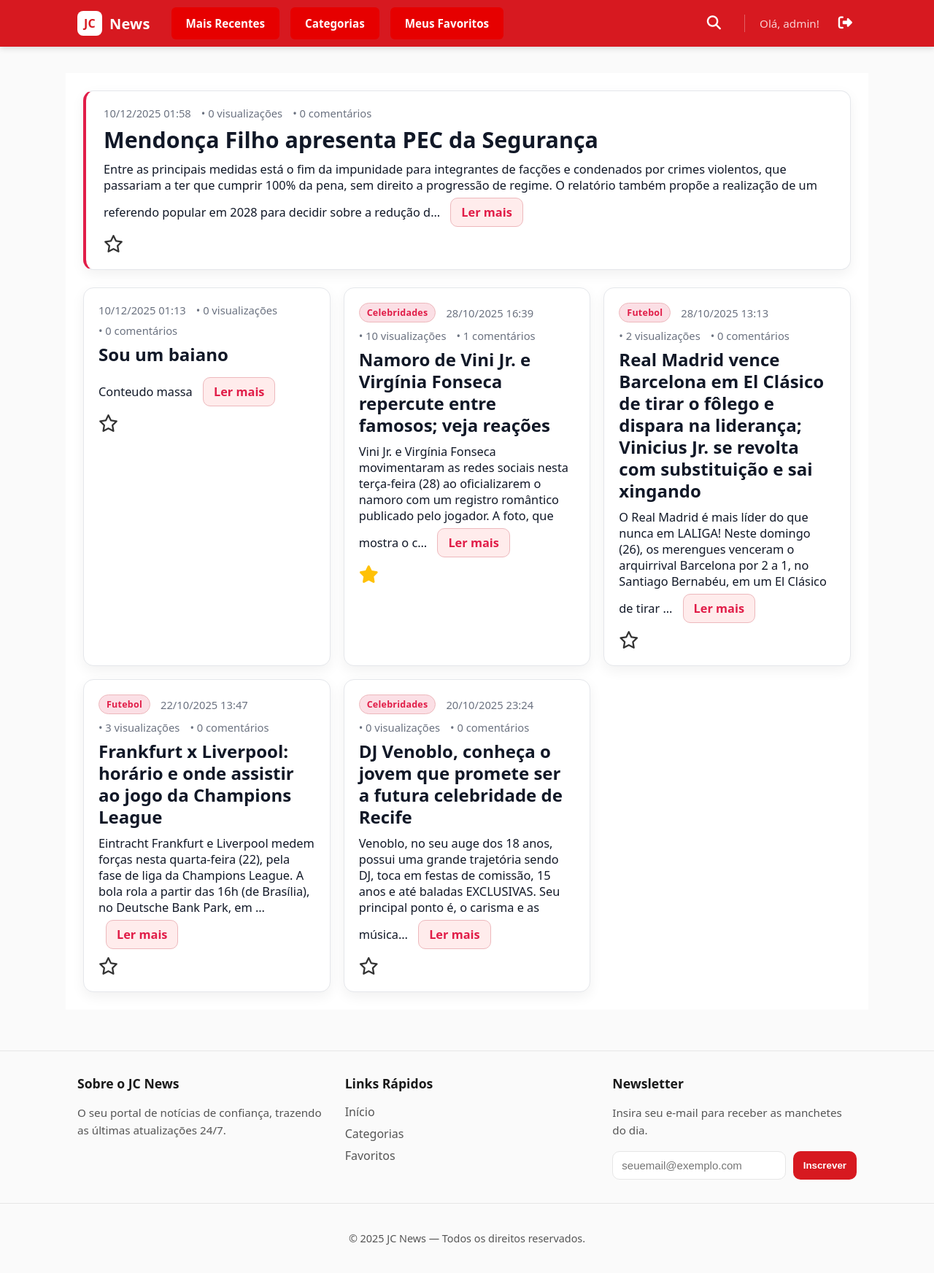
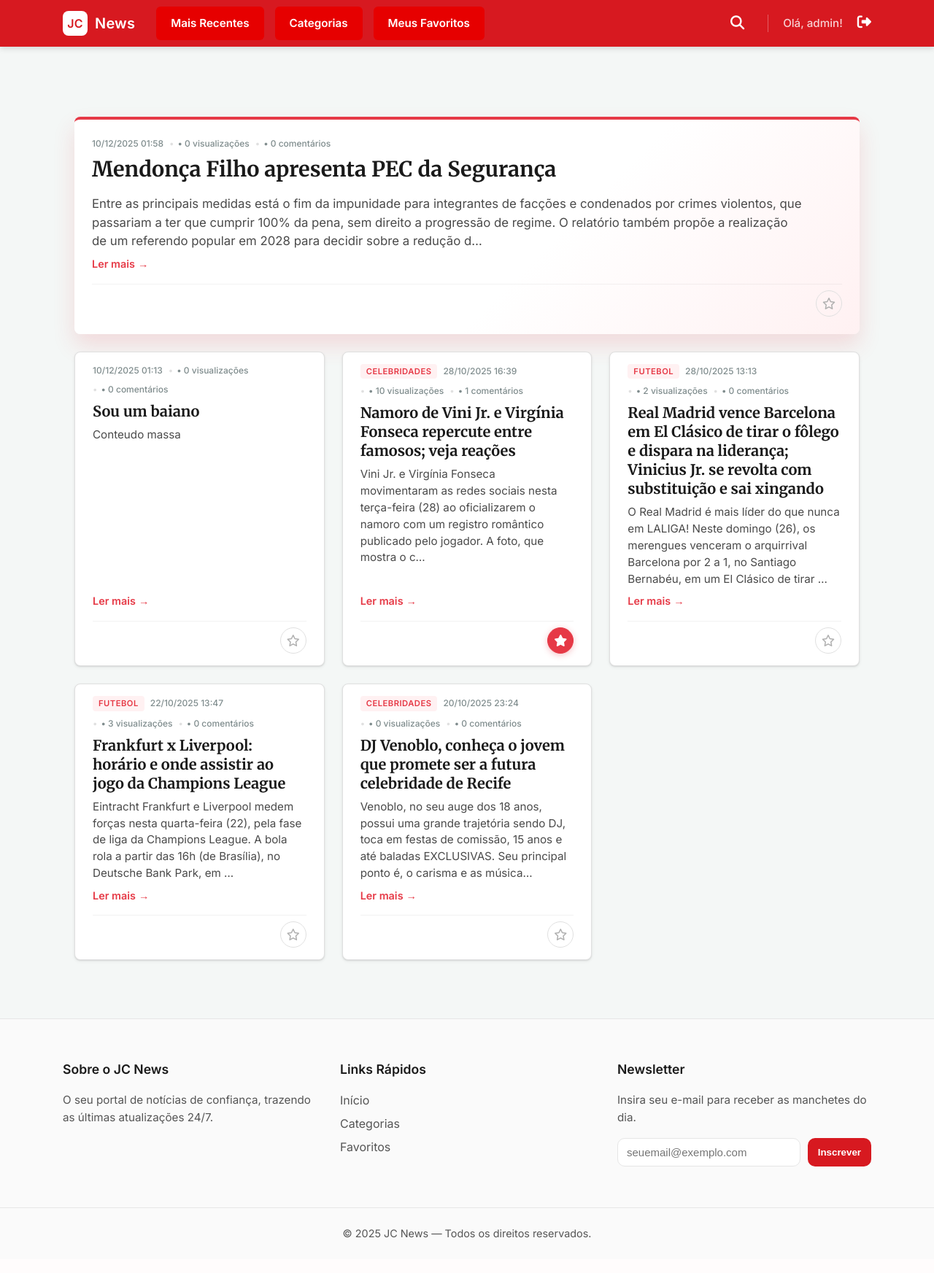
Before and after one commit to eduardohasantos/menjaro, a Django app: page / in a window 1280 px wide. Shown: the whole page at 73% size. After the commit the page ends 1697 px from the top, so only its background shows below. Run offline with Django 5.2, Linux system fonts and the light colour scheme; a user stored in the database is signed in; data comes from the database, SQL or seed files in the repository.

Commit message:
Adicionando css na home

```diff
--- a/project_jc/app1/static/app1/css/news.css
+++ b/project_jc/app1/static/app1/css/news.css
@@ -1,309 +1,262 @@
+/* =========================================
+   1. Configurações Globais e Variáveis
+   ========================================= */
+@import url('https://fonts.googleapis.com/css2?family=Merriweather:wght@400;700;900&family=Inter:wght@400;500;600&display=swap');
+
 :root {
-  /* superfícies e tipografia (light) */
-  --news-bg: #ffffff;
-  --news-surface: #f8fafc;     /* slate-50 */
-  --news-card: #ffffff;
-  --news-text: #111827;        /* gray-900 */
-  --news-text-soft: #6b7280;   /* gray-500 */
-  --news-border: #e5e7eb;      /* gray-200 */
+    /* Paleta de Cores */
+    --color-primary: #e63946;       /* Vermelho vibrante */
+    --color-primary-soft: #fff1f2;  /* Vermelho muito claro para fundos */
+    --color-text-main: #1a1a1a;     /* Preto quase absoluto para títulos */
+    --color-text-body: #4a4a4a;     /* Cinza escuro para leitura */
+    --color-text-meta: #7f8c8d;     /* Cinza médio para datas/infos */
+    --color-border: #e0e0e0;
+    --color-bg-page: #f4f7f6;       /* Fundo da página ligeiramente cinza */
+    --color-card-bg: #ffffff;
 
-  /* marca */
-  --news-primary: #e11d48;     /* rose-600: vermelho da marca */
-  --news-primary-strong: #be123c; /* rose-700 (hover) */
+    /* Espaçamento Compactado */
+    --spacing-xs: 0.5rem;  /* 8px */
+    --spacing-sm: 1rem;    /* 16px */
+    --spacing-md: 1.5rem;  /* 24px */
 
-  /* efeitos */
-  --news-radius-lg: 14px;
-  --news-radius-md: 10px;
-  --news-shadow: 0 6px 18px rgba(0,0,0,.06);
-  --news-shadow-hover: 0 10px 28px rgba(0,0,0,.12);
+    /* Layout */
+    --container-width: 1140px;
+    --radius-card: 8px;
 
-  /* tipografia */
-  --news-title-weight: 800;
-  --news-ui-weight: 700;
-  --news-font-size: clamp(.98rem, 1.4vw, 1.02rem);
-  --news-h1-size: clamp(1.35rem, 2.4vw, 1.8rem);
-  --news-h2-size: clamp(1.3rem, 2.6vw, 1.9rem);
-  --news-h3-size: clamp(1.1rem, 2.2vw, 1.5rem);
-
-  /* espaçamentos */
-  --news-gap-sm: clamp(10px, 1.6vw, 14px);
-  --news-gap-md: clamp(12px, 2vw, 18px);
-  --news-gap-lg: clamp(16px, 2.4vw, 24px);
+    /* Sombras Refinadas */
+    --shadow-card: 0 2px 5px rgba(0,0,0,0.05), 0 1px 2px rgba(0,0,0,0.1);
+    --shadow-hover: 0 10px 20px rgba(0,0,0,0.08), 0 6px 6px rgba(0,0,0,0.05);
+    --shadow-highlight: 0 15px 30px rgba(230, 57, 70, 0.15); /* Sombra avermelhada suave */
 }
 
-@media (prefers-color-scheme: dark) {
-  :root {
-    --news-bg: #0b0f14;
-    --news-surface: #0f141b;
-    --news-card: #111827;        /* gray-900 */
-    --news-text: #e5e7eb;        /* gray-200 */
-    --news-text-soft: #9ca3af;   /* gray-400 */
-    --news-border: #1f2937;      /* gray-800 */
-    --news-shadow: 0 6px 18px rgba(0,0,0,.35);
-    --news-shadow-hover: 0 10px 30px rgba(0,0,0,.45);
-  }
+/* Reset e Base */
+* { box-sizing: border-box; margin: 0; padding: 0; }
+
+body {
+    background-color: var(--color-bg-page);
+    color: var(--color-text-body);
+    font-family: 'Inter', sans-serif;
+    line-height: 1.5;
+    -webkit-font-smoothing: antialiased;
 }
 
-/* Respeita redução de movimento */
-@media (prefers-reduced-motion: reduce) {
-  * { animation: none !important; transition: none !important; }
+.container {
+    max-width: var(--container-width);
+    margin: 0 auto;
+    padding: var(--spacing-md) var(--spacing-sm);
 }
 
-/* ------------------ Escopo da página ------------------ */
-/* Usa o section.container desta view como raiz de escopo */
-section.container {
-  background: var(--news-bg);
-  padding: var(--news-gap-lg);
-  /* suaviza fontes */
-  -webkit-font-smoothing: antialiased;
-  -moz-osx-font-smoothing: grayscale;
+/* Títulos de Seção */
+h1 {
+    font-family: 'Merriweather', serif;
+    color: var(--color-text-main);
+    margin-bottom: var(--spacing-md);
+    font-size: 1.75rem;
+    position: relative;
+    display: inline-block;
 }
 
-/* ------------------ Títulos & texto ------------------ */
-section.container h1 {
-  font-size: var(--news-h1-size);
-  font-weight: var(--news-title-weight);
-  color: var(--news-text);
-  margin: 8px 0 var(--news-gap-md);
+h1::after {
+    content: '';
+    position: absolute;
+    bottom: -5px;
+    left: 0;
+    width: 40px;
+    height: 3px;
+    background-color: var(--color-primary);
 }
 
-section.container p {
-  color: var(--news-text-soft);
-  line-height: 1.6;
+/* =========================================
+   2. Componente de Notícia (Card Padrão)
+   ========================================= */
+.noticia {
+    background-color: var(--color-card-bg);
+    border-radius: var(--radius-card);
+    border: 1px solid var(--color-border);
+    padding: var(--spacing-sm) var(--spacing-md); /* Padding reduzido */
+    display: flex;
+    flex-direction: column;
+    transition: all 0.25s ease-in-out;
+    position: relative;
+    box-shadow: var(--shadow-card);
 }
 
-/* ------------------ Card de notícia ------------------ */
-.noticia {
-  background: var(--news-card);
-  border: 1px solid var(--news-border);
-  border-radius: var(--news-radius-lg);
-  padding: clamp(14px, 1.8vw, 20px);
-  box-shadow: var(--news-shadow);
-  transition: transform .18s ease, box-shadow .18s ease, border-color .18s ease;
+/* Efeito Hover no Card Padrão */
+.noticia:hover {
+    transform: translateY(-3px);
+    box-shadow: var(--shadow-hover);
+    border-color: transparent;
 }
 
-.noticia:hover {
-  transform: translateY(-2px);
-  box-shadow: var(--news-shadow-hover);
-  /* fallback sem color-mix */
-  border-color: var(--news-primary);
+/* Cabeçalho (Meta dados) */
+.noticia__cabecalho {
+    display: flex;
+    flex-wrap: wrap;
+    align-items: center;
+    gap: 8px;
+    font-size: 0.75rem; /* Fonte menor */
+    color: var(--color-text-meta);
+    margin-bottom: var(--spacing-xs);
+    font-weight: 500;
 }
 
-@supports (color: color-mix(in oklab, white, black)) {
-  .noticia:hover {
-    border-color: color-mix(in oklab, var(--news-border) 65%, var(--news-primary));
-  }
+/* Badge de Categoria Refinado */
+.noticia__categoria {
+    background-color: var(--color-primary-soft);
+    color: var(--color-primary);
+    padding: 2px 8px;
+    border-radius: 4px;
+    font-size: 0.7rem;
+    font-weight: 600;
+    text-transform: uppercase;
+    letter-spacing: 0.5px;
 }
 
-/* Notícia principal (destaque) */
-.noticia--principal {
-  border-left: 4px solid var(--news-primary);
-  padding-left: clamp(16px, 2vw, 24px);
-  margin-bottom: var(--news-gap-lg);
+/* Títulos */
+.noticia__titulo {
+    font-family: 'Merriweather', serif;
+    color: var(--color-text-main);
+    font-weight: 700;
+    line-height: 1.3;
+    margin-bottom: var(--spacing-xs);
+    font-size: 1.25rem; /* Tamanho controlado */
 }
 
-/* ------------------ Cabeçalho da notícia ------------------ */
-.noticia__cabecalho {
-  display: flex;
-  flex-wrap: wrap;
-  gap: 8px 14px;
-  align-items: center;
-  color: var(--news-text-soft);
-  font-size: .92rem;
-  margin-bottom: 8px;
+/* Conteúdo */
+.noticia__conteudo {
+    font-size: 0.95rem; /* Ligeiramente menor para compactar */
+    color: var(--color-text-body);
+    margin-bottom: var(--spacing-sm);
+    flex-grow: 1;
+    display: flex;
+    flex-direction: column;
 }
 
-.noticia__cabecalho time {
-  white-space: nowrap;
+/* Link "Ler mais" estilo botão de texto */
+.ler__mais {
+    margin-top: auto; /* Empurra para o final do bloco de conteúdo */
+    padding-top: var(--spacing-xs);
+    color: var(--color-primary);
+    font-weight: 600;
+    text-decoration: none;
+    font-size: 0.9rem;
+    display: inline-flex;
+    align-items: center;
+    transition: color 0.2s;
 }
 
-.noticia__categoria {
-  background: rgba(225, 29, 72, 0.08); /* leve wash do primário (fallback) */
-  color: var(--news-primary);
-  border: 1px solid rgba(225, 29, 72, 0.25);
-  padding: 4px 10px;
-  border-radius: 999px;
-  font-weight: var(--news-ui-weight);
-  font-size: .78rem;
-  letter-spacing: .02em;
+.ler__mais::after {
+    content: '→';
+    display: inline-block;
+    margin-left: 4px;
+    transition: transform 0.2s;
 }
 
-@supports (color: color-mix(in oklab, white, black)) {
-  .noticia__categoria {
-    background: color-mix(in oklab, var(--news-primary) 14%, transparent);
-    border-color: color-mix(in oklab, var(--news-primary) 28%, var(--news-border));
-  }
+.ler__mais:hover {
+    color: #b91c1c; /* Vermelho mais escuro */
 }
 
-/* ------------------ Títulos ------------------ */
-.noticia__titulo {
-  color: var(--news-text);
-  line-height: 1.25;
-  margin: 6px 0 10px;
-  font-weight: var(--news-title-weight);
-  font-size: var(--news-h3-size);
-  word-wrap: break-word;
-  overflow-wrap: anywhere;
+.ler__mais:hover::after {
+    transform: translateX(3px);
+}
+
+/* Rodapé do Card (Ações) */
+.noticia__acoes {
+    border-top: 1px solid rgba(0,0,0,0.05);
+    padding-top: var(--spacing-xs);
+    display: flex;
+    justify-content: flex-end;
+}
+
+/* Botão de Favorito Compacto */
+.btn-favorito {
+    background: transparent;
+    border: 1px solid var(--color-border);
+    color: #b0b0b0;
+    cursor: pointer;
+    width: 36px; /* Menor */
+    height: 36px; /* Menor */
+    border-radius: 50%;
+    display: flex;
+    align-items: center;
+    justify-content: center;
+    font-size: 1rem;
+    transition: all 0.2s cubic-bezier(0.34, 1.56, 0.64, 1); /* Efeito "pulo" */
+}
+
+.btn-favorito:hover {
+    background-color: var(--color-primary-soft);
+    border-color: var(--color-primary);
+    color: var(--color-primary);
+}
+
+.btn-favorito.favoritado {
+    background-color: var(--color-primary);
+    border-color: var(--color-primary);
+    color: white;
+    box-shadow: 0 2px 8px rgba(230, 57, 70, 0.3);
+}
+
+/* =========================================
+   3. Destaque da Notícia Principal
+   ========================================= */
+.noticia--principal {
+    margin-bottom: var(--spacing-md);
+    /* Destaque visual: Borda superior e gradiente sutil */
+    border: none;
+    border-top: 4px solid var(--color-primary);
+    /* Gradiente muito sutil de branco para um vermelho pálido no canto */
+    background: linear-gradient(135deg, #ffffff 60%, var(--color-primary-soft) 100%);
+    padding: var(--spacing-md); /* Um pouco mais de espaço que os normais, mas ainda compacto */
+    box-shadow: var(--shadow-highlight); /* Sombra especial */
+}
+
+.noticia--principal:hover {
+    transform: translateY(-2px); /* Movimento mais sutil na principal */
 }
 
 .noticia--principal .noticia__titulo {
-  font-size: var(--news-h2-size);
+    font-size: 1.8rem; /* Maior, mas não gigante */
+    margin-bottom: var(--spacing-sm);
 }
 
-/* ------------------ Conteúdo & link “Ler mais” ------------------ */
-.noticia__conteudo {
-  color: var(--news-text);
-  font-size: var(--news-font-size);
+.noticia--principal .noticia__conteudo {
+    font-size: 1.05rem; /* Texto de apoio ligeiramente maior */
+    max-width: 95%;
 }
 
-.ler__mais {
-  display: inline-block;
-  margin-left: 10px;
-  margin-top: 6px;
-  padding: 8px 14px;
-  border-radius: var(--news-radius-md);
-  text-decoration: none;
-  font-weight: var(--news-ui-weight);
-  border: 1px solid var(--news-border);
-  color: var(--news-primary);
-  background: #fff;
-  transition: background-color .18s ease, border-color .18s ease, transform .1s ease, color .18s ease;
+/* =========================================
+   4. Grid de Notícias Secundárias
+   ========================================= */
+.grid-noticias {
+    display: grid;
+    /* Cards menores, mínimo de 300px */
+    grid-template-columns: repeat(auto-fill, minmax(300px, 1fr));
+    gap: var(--spacing-md); /* Gap menor entre os cards */
 }
 
-@supports (color: color-mix(in oklab, white, black)) {
-  .ler__mais {
-    background: color-mix(in oklab, var(--news-primary) 10%, var(--news-card));
-    border-color: color-mix(in oklab, var(--news-primary) 28%, var(--news-border));
-  }
-  .ler__mais:hover {
-    background: color-mix(in oklab, var(--news-primary) 16%, var(--news-card));
-    border-color: var(--news-primary);
-  }
+/* =========================================
+   5. Responsividade e Detalhes
+   ========================================= */
+@media (max-width: 768px) {
+    .noticia--principal .noticia__titulo {
+        font-size: 1.5rem;
+    }
+    .grid-noticias {
+        grid-template-columns: 1fr; /* Uma coluna em mobile */
+        gap: var(--spacing-sm);
+    }
 }
 
-.ler__mais:hover {
-  color: var(--news-primary-strong);
+/* Pequeno detalhe nos separadores de data/views */
+.noticia__cabecalho span:not(.noticia__categoria)::before {
+    content: '•';
+    margin-right: 5px;
+    color: var(--color-border);
 }
-
-.ler__mais:active {
-  transform: translateY(1px);
+/* Remove o ponto do primeiro item que não seja categoria e do próprio span que já tem ponto no HTML */
+time::before,
+.noticia__cabecalho > span:nth-child(2):contains("•")::before {
+    content: none;
+    margin-right: 0;
 }
-
-/* ------------------ Grid “Mais notícias” ------------------ */
-.grid-noticias {
-  display: grid;
-  gap: var(--news-gap-md);
-  margin-top: var(--news-gap-md);
-}
-
-@media (min-width: 640px) {
-  .grid-noticias { grid-template-columns: repeat(2, minmax(0, 1fr)); }
-}
-@media (min-width: 1024px) {
-  .grid-noticias { grid-template-columns: repeat(3, minmax(0, 1fr)); }
-}
-
-/* ------------------ Estados vazios / mensagens ------------------ */
-section.container > p,
-section.container > .empty-state {
-  background: var(--news-surface);
-  border: 1px dashed var(--news-border);
-  color: var(--news-text-soft);
-  border-radius: var(--news-radius-md);
-  padding: 14px 16px;
-}
-
-/* ------------------ Lista de resultados da busca ------------------ */
-section.container ul {
-  list-style: none;
-  margin: 8px 0 0;
-  padding: 0;
-}
-section.container ul li {
-  background: var(--news-card);
-  border: 1px solid var(--news-border);
-  border-radius: var(--news-radius-md);
-  padding: 10px 12px;
-  margin-bottom: 8px;
-  color: var(--news-text);
-}
-
-/* ------------------ Ações (placeholder) ------------------ */
-.noticia__acoes {
-  margin-top: 10px;
-  display: flex;
-  gap: 10px;
-}
-
-/* ------------------ Acessibilidade ------------------ */
-.noticia a:focus-visible,
-.ler__mais:focus-visible {
-  outline: 3px solid #fda4af; /* rose-300 visível em light/dark */
-  outline-offset: 3px;
-  border-radius: calc(var(--news-radius-md) + 2px);
-}
-
-.noticia__titulo a {
-  color: inherit;
-  text-decoration: none;
-}
-.noticia__titulo a:hover {
-  text-decoration: underline;
-}
-
-/* Evita “saltos” em imagens (se um dia tiver thumb) */
-.noticia img {
-  max-width: 100%;
-  height: auto;
-  display: block;
-  border-radius: calc(var(--news-radius-lg) - 4px);
-}
-
-
-.hidden { display: none !important; }
-
-
-@media print {
-  .noticia, section.container ul li {
-    box-shadow: none !important;
-    border-color: #bbb !important;
-    background: #fff !important;
-  }
-  .ler__mais { display: none !important; }
-}
-
-
-.btn-favorito {
-  /* Remove estilos de botão padrão */
-  background: none;
-  border: none;
-  padding: 0;
-  cursor: pointer;
-
-
-  font-size: 1.5rem;
-
-  /* Animação suave */
-  transition: transform 0.1s ease;
-}
-
-
-.btn-favorito .fa-star {
-  color: #333;
-  transition: color 0.2s ease;
-}
-
-
-.btn-favorito.favoritado .fa-star {
-  color: #FFC107; /* Cor amarela (quando está favoritado) */
-}
-
-/* Efeito ao passar o mouse */
-.btn-favorito:hover .fa-star {
-  opacity: 0.7;
-}
-
-/* Efeito de clique */
-.btn-favorito:active {
-  transform: scale(0.9);
-}
```
